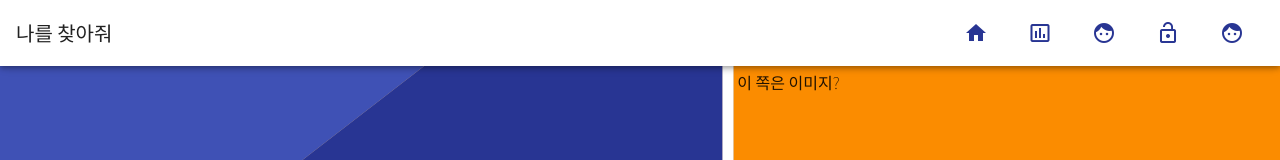
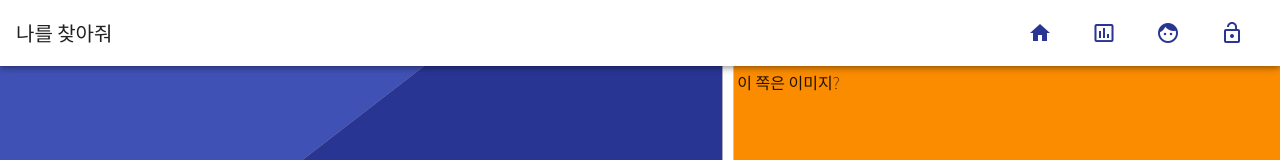
Before and after one commit to ssj24/findme, a Vue app in the folder front/: page / in a window 1280 px wide. Shown: the top 160 px of the page. Built offline with nearby package versions, Linux system fonts and the light colour scheme.

Commit message:
S02P22B204-65 Update navbar

```diff
--- a/front/src/App.vue
+++ b/front/src/App.vue
@@ -44,8 +44,6 @@
     <v-content>
         <router-view></router-view>
     </v-content>
-
->>>>>>> 81dc6b493fbd2173cb54c4c03fcc1334a4ec0abf
   </v-app>
 </template>
 
@@ -64,10 +62,9 @@ export default {
       sidebar: false,
       menuItems: [
           { title: 'Home', path: '/', icon: 'home' },
-          { title: 'Chart', path: '/', icon: 'insert_chart_outlined'},
+          { title: 'Statistics', path: '/statistics', icon: 'insert_chart_outlined'},
           { title: 'User', path: '/account', icon: 'face' },
           { title: 'SignIn', path: '/signmerge', icon: 'lock_open' },
-          { title: 'Statistics', path: '/statistics', icon: 'face'}
      ]
     }
   },
```
Also changed, not shown: front/src/routes.js (indentation only).
